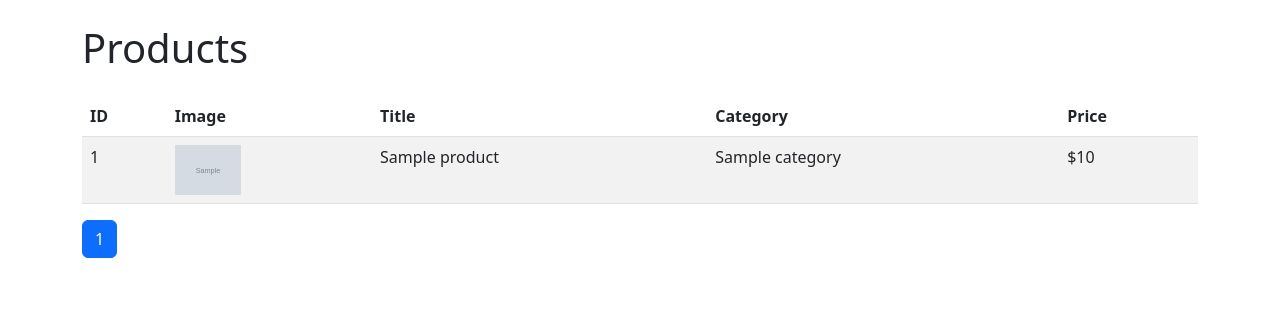
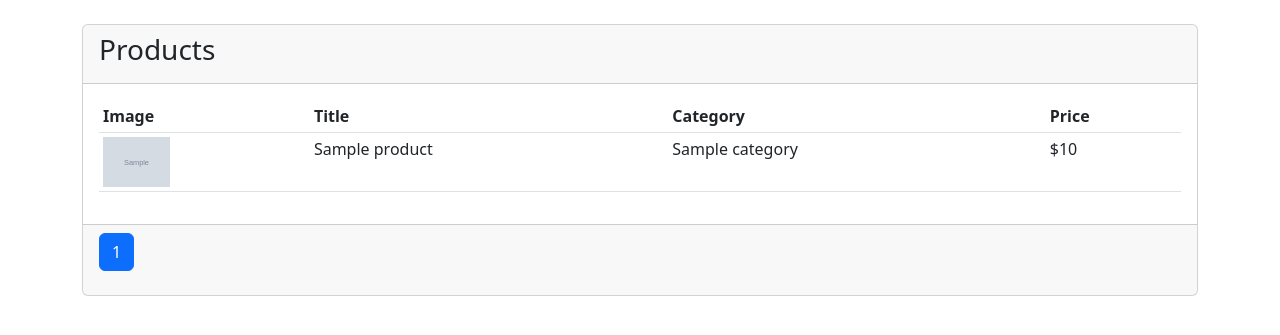
Before and after one commit to TheSelchar/Brighton-store-app, a Django app: template store/templates/store/home.html in a window 1280 px wide. Shown: the top 335 px of the page. Run offline with Django 5.2, Linux system fonts and the light colour scheme; the template is opened without the code that fills it: most values are stand-ins (such as "Sample title", 1, 10 or a date in 2020); grey boxes marked "Sample" are stand-in pictures; parts of the project's set-up code (start-up, migrations or seed data) failed here and were passed over.

Commit message:
Move the table into a card to make it look a little neater.

```diff
--- a/store/templates/store/home.html
+++ b/store/templates/store/home.html
@@ -8,12 +8,18 @@
 </head>
 <body>
     <div class="container mt-4">
-        <h1 class="mb-4">Products</h1>
-
-        <table class="table table-striped">
+        <div class="row">
+            <div class="col-md-12">
+                <div class="card">
+                    <div class="card-header">
+                      <h3>Products</h3>
+                    </div>
+                    <div class="card-body">
+                        <div class="table-responsive">
+                            <table class="table table-sm">
                                 <thead>
                                     <tr>
-                    <th>ID</th>
+                                        {% comment %} <th>ID</th> {% endcomment %}
                                         <th>Image</th>
                                         <th>Title</th>
                                         <th>Category</th>
@@ -23,7 +29,7 @@
                                 <tbody>
                                     {% for product in page_obj %}
                                     <tr>
-                    <td>{{ product.id }}</td>
+                                        {% comment %} <td>{{ product.id }}</td> {% endcomment %}
                                         <td>
                                             <!-- Add data attributes and pointer cursor to image -->
                                             <img src="{{ product.image }}"
@@ -65,7 +71,9 @@
                                     {% endfor %}
                                 </tbody>
                             </table>
-
+                        </div>
+                    </div>
+                    <div class="card-footer text-body-secondary">
                       <!-- Pagination -->
                         <nav>
                             <ul class="pagination">
@@ -89,6 +97,10 @@
                             </ul>
                         </nav>
                     </div>
+                </div>
+            </div>
+        </div>
+    </div>
 
     <script>
         function loadProductDetails(productId) {
```
Lines whose indentation alone changed are shown as unchanged.
